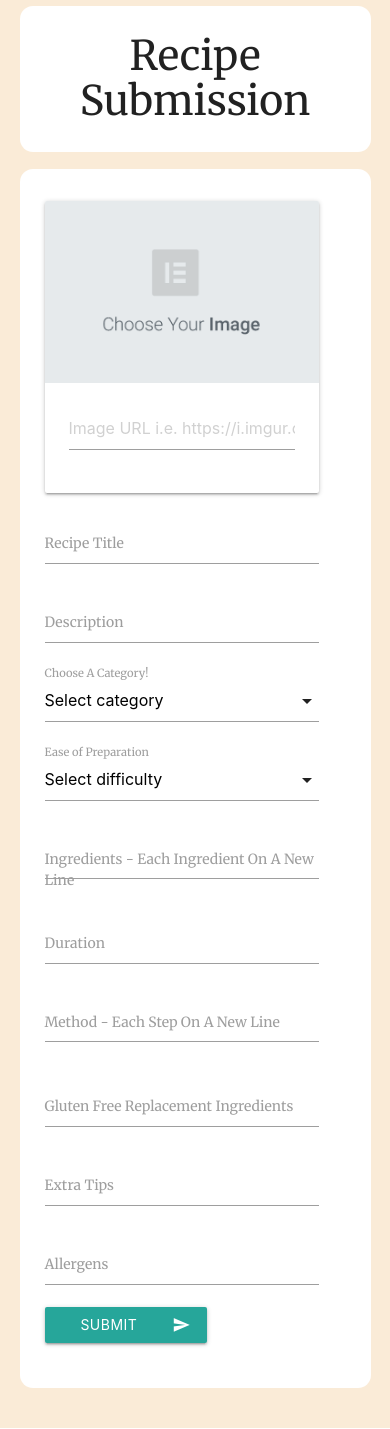
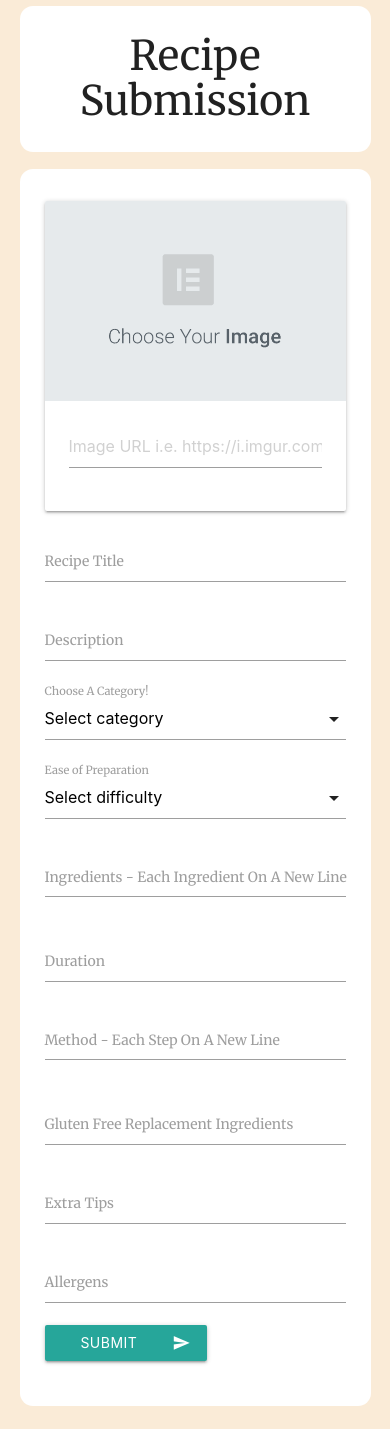
Before and after one commit to DanielJMaia/cookbook-project, a Flask app: page /add_recipe in a window 390 px wide. Shown: the part 204-1633 px from the top of the page. Run offline with Flask 2, Linux system fonts and the light colour scheme; data that the repository does not hold is empty; some libraries are stand-ins or nearby versions; some web fonts are replaced.

Commit message:
widen edit and submit forms on mobile

```diff
--- a/templates/add_recipe.html
+++ b/templates/add_recipe.html
@@ -10,7 +10,7 @@
 <form action="{{url_for('insert_recipe')}}" method="POST" class="col s12 m8" autocomplete="off">
     <div class="container recipe_modify_container">
         <div class="row">
-            <div class="col s11 m5 submit_image_spacing">
+            <div class="col s12 m5 submit_image_spacing">
                 <div class="card">
                     <div class="card-image">
                         <img src="/static/img/choose_image.png" class="image" alt="placeholder image or recipe image preview">
@@ -20,15 +20,15 @@
                     </div>
                 </div>
             </div>
-            <div class="input-field col s11 m7">
+            <div class="input-field col s12 m7">
                 <input id="recipe_title" type="text" class="validate" name="title" required/>
                 <label for="recipe_title">Recipe Title</label>
             </div>
-            <div class="input-field col s11 m7">
+            <div class="input-field col s12 m7">
                 <input id="recipe_description" type="text" class="validate" name="description" required/>
                 <label for="recipe_description">Description</label>
             </div>
-            <div class="input-field col s11 m7">
+            <div class="input-field col s12 m7">
                 <select name="category" required>
                         <option selected disabled value>Select category</option>
                     {% for cat in local_category %}
@@ -37,7 +37,7 @@
                 </select>
                 <label>Choose A Category!</label>
             </div>
-            <div class="input-field col s11 m7">
+            <div class="input-field col s12 m7">
                 <select name="difficulty" required>
                         <option selected disabled value>Select difficulty</option>
                     {% for diff in difficulty %}
@@ -46,27 +46,27 @@
                 </select>
                 <label>Ease of Preparation</label>
             </div>
-            <div class="input-field col s11 m7">
+            <div class="input-field col s12 m7">
                 <textarea id="ingredients" type="text" class="materialize-textarea" name="ingredients" required></textarea>
                 <label for="ingredients">Ingredients - Each Ingredient On A New Line</label>
             </div>
-            <div class="input-field col s11 m7">
+            <div class="input-field col s12 m7">
                 <input id="duration" type="text" class="validate" name="prep_duration" required/>
                 <label for="duration">Duration</label>
             </div>
-            <div class="input-field col s11 m7">
+            <div class="input-field col s12 m7">
                 <textarea id="textarea1" class="materialize-textarea" name="method" required></textarea>
                 <label for="textarea1">Method - Each Step On A New Line</label>
             </div>
-            <div class="input-field col s11 m7">
+            <div class="input-field col s12 m7">
                 <input id="gf_ingredient" type="text" class="validate" name="gf_ingredient"/>
                 <label for="gf_ingredient">Gluten Free Replacement Ingredients</label>
             </div>
-            <div class="input-field col s11 m7">
+            <div class="input-field col s12 m7">
                 <input id="tips" type="text" class="validate" name="tips"/>
                 <label for="tips">Extra Tips</label>
             </div>
-            <div class="input-field col s11 m7">
+            <div class="input-field col s12 m7">
                 <input id="allergens" type="text" class="validate" name="allergens"/>
                 <label for="allergens">Allergens</label>
             </div>
```
Also changed, not shown: templates/edit_recipe.html (+11 -11 lines).
